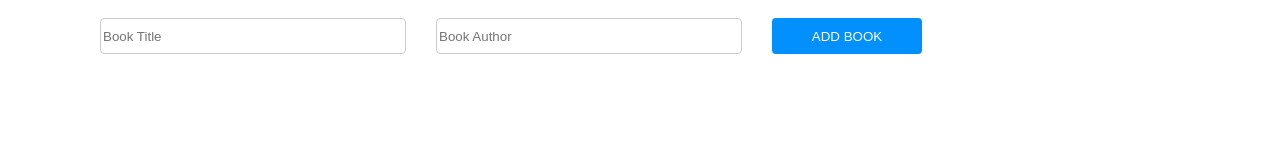
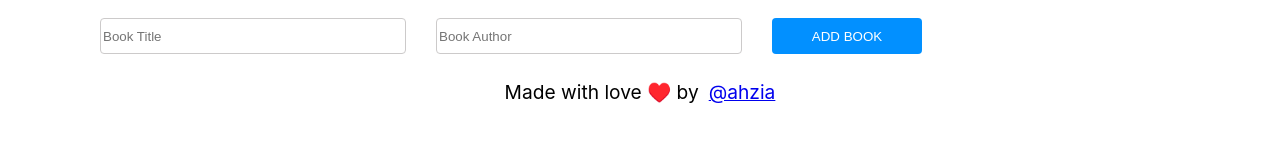
Before and after one commit to ahzia/Bookstore, a React (Create React App) app: page / in a window 1280 px wide. Shown: the part 205-346 px from the top of the page. Built offline with nearby package versions, Linux system fonts and the light colour scheme; no server answers; a web font is replaced by a local one.

Commit message:
add footer

```diff
--- a/src/App.js
+++ b/src/App.js
@@ -7,6 +7,7 @@ import { Provider } from 'react-redux';
 import Books from './components/Books';
 import Categories from './components/Categories';
 import NavBar from './components/NavBar'
+import Footer from './components/Footer';
 import store from './redux/configureStore';
 import './app.scss';
 
@@ -24,6 +25,7 @@ function App() {
           </Route>
         </Switch>
       </Router>
+      <Footer />
     </Provider>
   );
 }
--- a/src/app.scss
+++ b/src/app.scss
@@ -55,14 +55,6 @@ $formInputs-margin: 30px;
       border-radius: 4px;
     }
 
-    select {
-      width: 150px;
-      margin-right: $formInputs-margin;
-      background-color: white;
-      border: 1px solid $accent-color;
-      border-radius: 4px;
-    }
-
     .submitBtn {
       text-transform: uppercase;
       background-color: $theme-color;
@@ -76,11 +68,6 @@ $formInputs-margin: 30px;
 }
 
 .footer {
-  position: absolute;
-  width: 100%;
-  bottom: 0;
-  left: 0;
-  right: 0;
   height: 80px;
   text-align: center;
   background-color: white;
--- /dev/null
+++ b/src/components/Footer.js
@@ -0,0 +1,12 @@
+import React from 'react';
+
+const Footer = () => (
+  <footer className="footer">
+    <p className="madeWithLove">
+      Made with love ♥️ by
+      <a href="https://github.com/ahzia">@ahzia</a>
+    </p>
+  </footer>
+);
+
+export default Footer;
```
